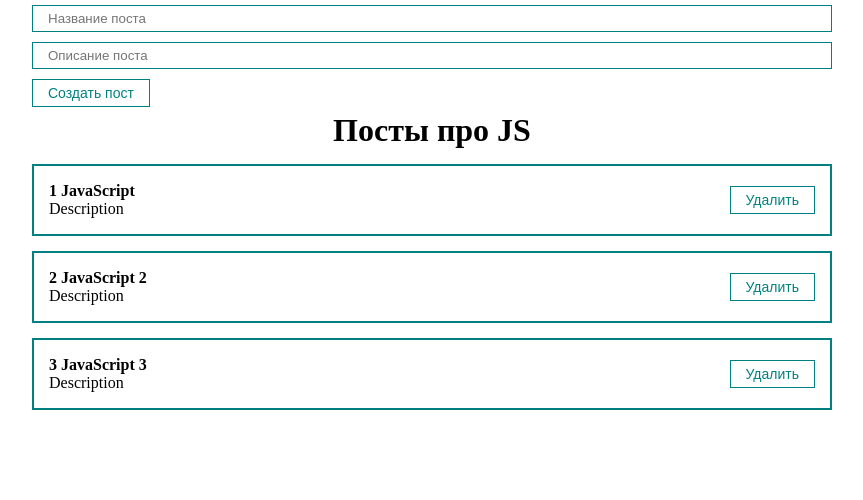
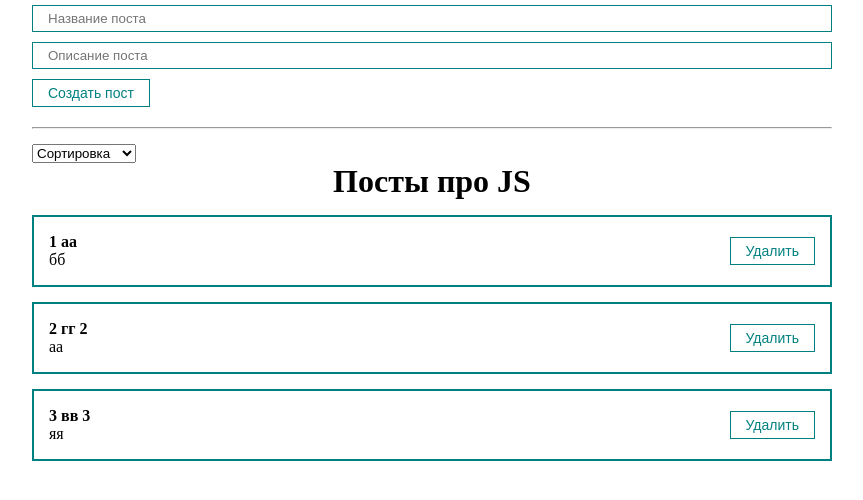
Before and after one commit to mdlufy/react-blog, a React (Create React App) app: page / in a window 1280 px wide. Shown: the top 500 px of the page, without its empty margins (208-1071 px from the left). Built offline with nearby package versions, Linux system fonts and the light colour scheme.

Commit message:
add sorting by name and by description

```diff
--- a/src/App.js
+++ b/src/App.js
@@ -6,15 +6,16 @@ import PostItem from "./components/PostItem";
 import PostList from "./components/PostList";
 import MyButton from "./components/UI/button/MyButton";
 import MyInput from "./components/UI/input/MyInput";
+import MySelect from "./components/UI/select/MySelect";
 import "./styles/App.css";
 
 function App() {
     const [posts, setPosts] = useState([
-        { id: 1, title: "JavaScript", body: "Description" },
-        { id: 2, title: "JavaScript 2", body: "Description" },
-        { id: 3, title: "JavaScript 3", body: "Description" },
+        { id: 1, title: "аа", body: "бб" },
+        { id: 2, title: "гг 2", body: "аа" },
+        { id: 3, title: "вв 3", body: "яя" },
     ]);
-
+    const [selectedSort, setSelectedSort] = useState('');
 
     function createPost(newPost) {
         setPosts([...posts, newPost]);
@@ -24,9 +25,27 @@ function App() {
         setPosts(posts.filter(p => p.id !== post.id))
     }
 
+    function sortPosts(sort) {
+        setSelectedSort(sort);
+        setPosts([...posts].sort((a, b) => a[sort].localeCompare(b[sort])))
+    }
+
     return (
         <div className="App">
             <PostForm create={createPost} />
+            <hr style={{margin: '15px 0'}}/>
+            <div>
+                <MySelect
+                    value={selectedSort}
+                    onChange={sortPosts}
+                    defaultValue="Сортировка"
+                    options={[
+                        {value: 'title', name: 'По названию'},
+                        {value: 'body', name: 'По описанию'}
+
+                    ]}
+                />
+            </div>
             {posts.length
                 ?
                 <PostList remove={removePost} posts={posts} title="Посты про JS" />
--- /dev/null
+++ b/src/components/UI/select/MySelect.jsx
@@ -0,0 +1,19 @@
+import React from 'react';
+
+const MySelect = ({options, defaultValue, value, onChange}) => {
+    return (
+        <select
+            value={value}
+            onChange={event => onChange(event.target.value)}
+        >
+            <option disabled value="">{defaultValue}</option>
+            {options.map(option =>
+                <option key={option.value} value={option.value}>
+                    {option.name}
+                </option>
+            )}
+        </select>
+    );
+};
+
+export default MySelect;
```
